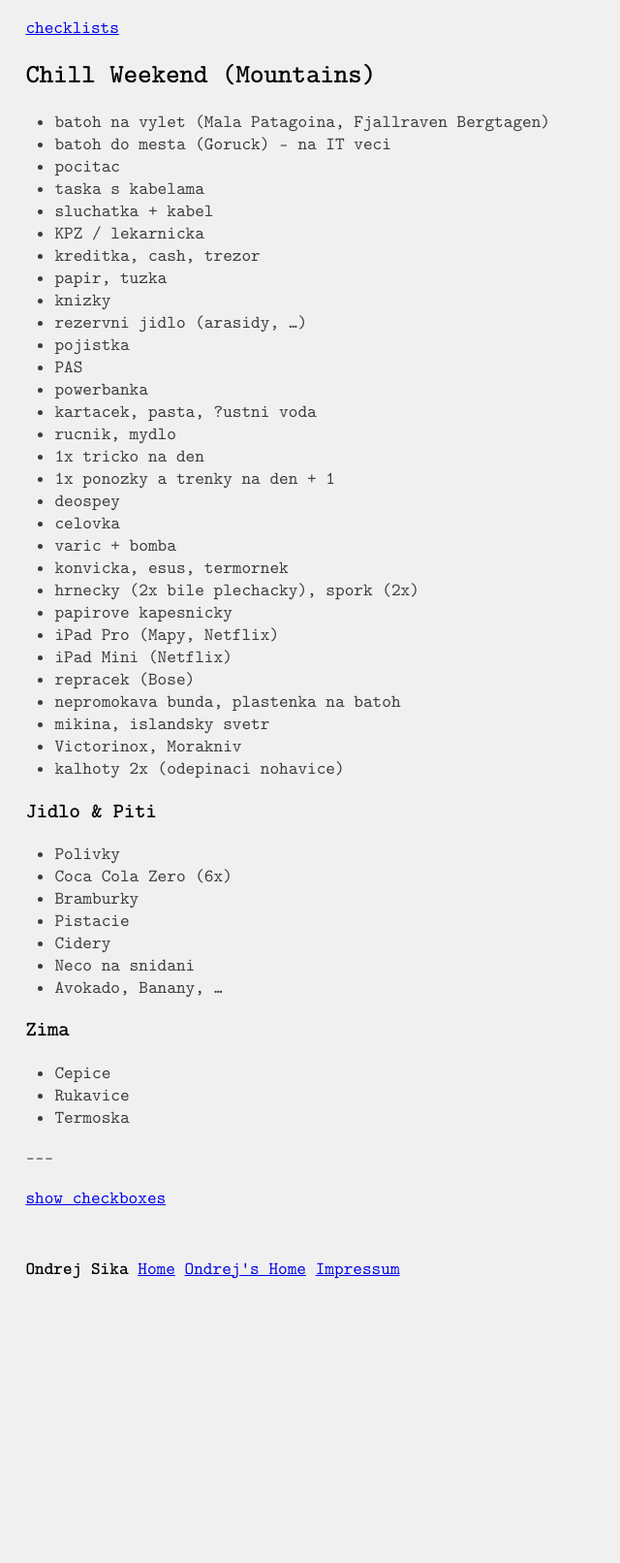
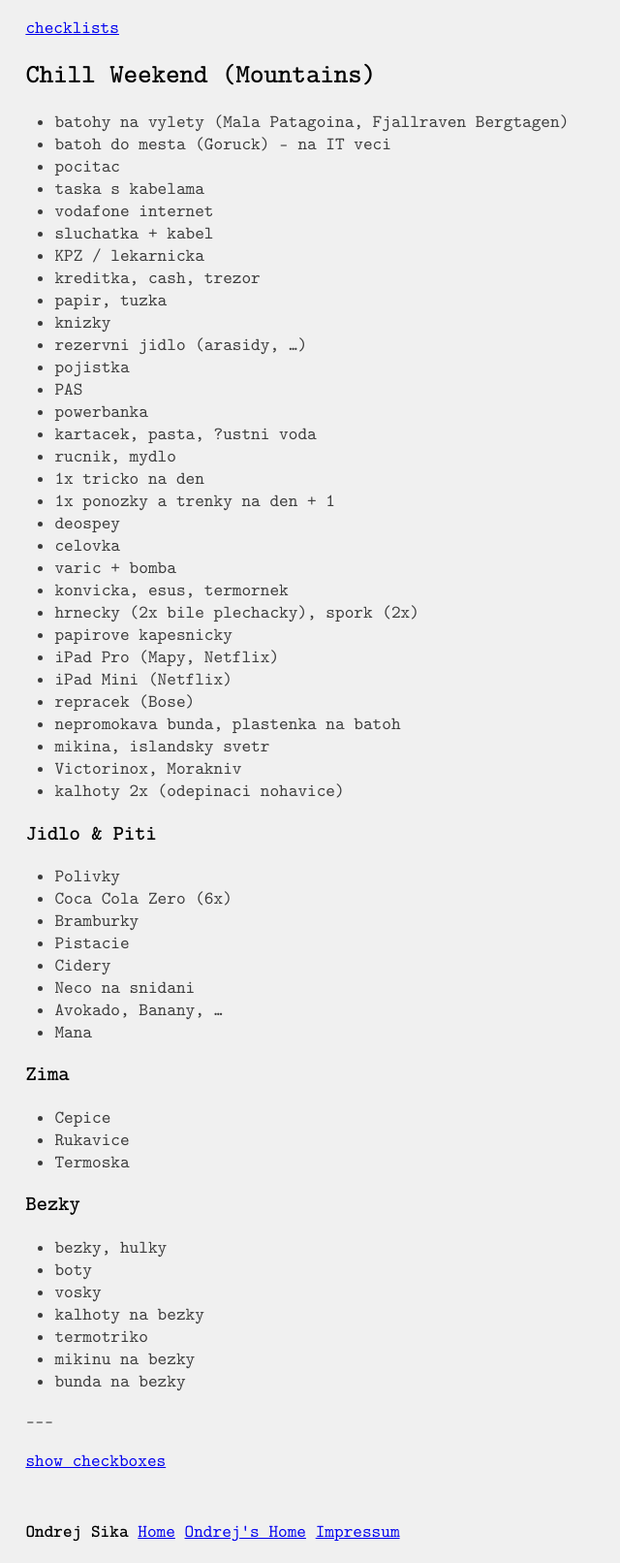
Before and after one commit to ondrejsika/ondrejsika.com, a Jekyll site: the page built from ondrej/checklists/chill-weekend.md, in a window 1280 px wide. Shown: the whole page at 97% size, without its empty margins (0-640 px from the left). Built offline with Jekyll 4.4.1, drawn with Linux system fonts in a browser that asks for light colours; some web fonts are replaced; comment, search, counter and statistics services are not loaded; before the commit the page ends 1340 px from its top, so only the background shows below that.

Commit message:
ondrej/checklists/chill-weekend - update for Kvilda 2020

```diff
--- a/ondrej/checklists/chill-weekend.md
+++ b/ondrej/checklists/chill-weekend.md
@@ -7,10 +7,11 @@
 
 ## {{page.title}}
 
-- batoh na vylet (Mala Patagoina, Fjallraven Bergtagen)
+- batohy na vylety (Mala Patagoina, Fjallraven Bergtagen)
 - batoh do mesta (Goruck) - na IT veci
 - pocitac
 - taska s kabelama
+- vodafone internet
 - sluchatka + kabel
 - KPZ / lekarnicka
 - kreditka, cash, trezor
@@ -47,9 +48,20 @@
 - Cidery
 - Neco na snidani
 - Avokado, Banany, ...
+- Mana
 
 ### Zima
 
 - Cepice
 - Rukavice
 - Termoska
+
+### Bezky
+
+- bezky, hulky
+- boty
+- vosky
+- kalhoty na bezky
+- termotriko
+- mikinu na bezky
+- bunda na bezky
```
